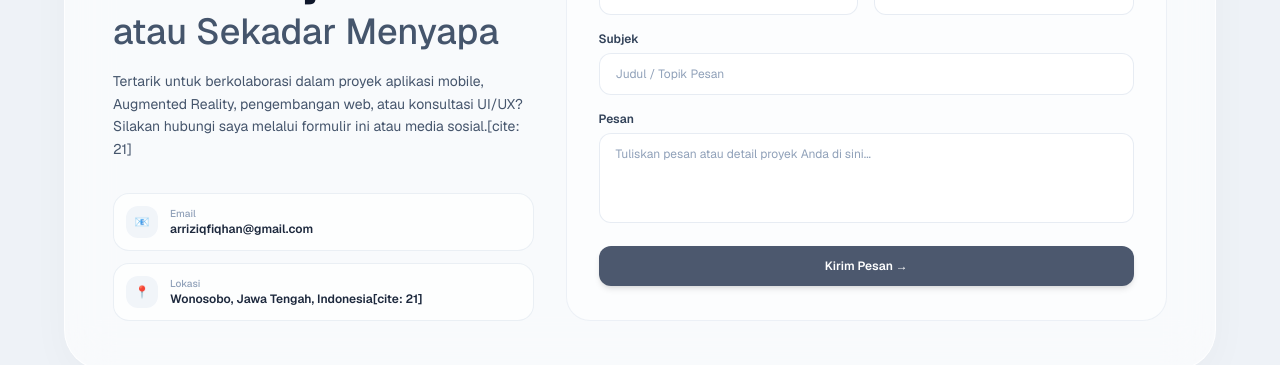
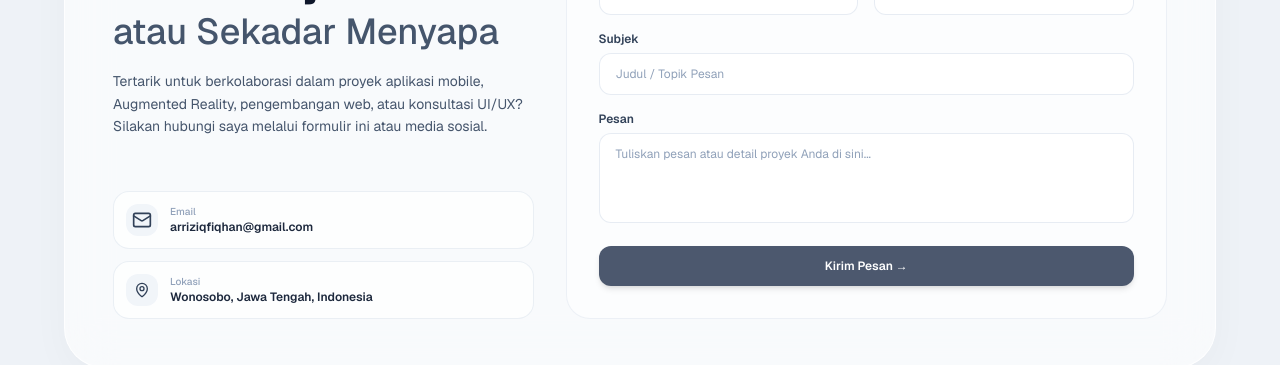
Before and after one commit to fiqhan/portofolio-fiqhan-chusnan-arriziq, a Next.js app: page / in a window 1280 px wide. Shown: the part 5376-5741 px from the top of the page. Built offline with nearby package versions, Linux system fonts and the light colour scheme; no server answers.

Commit message:
update dan revisi

```diff
--- a/components/contacts/page.tsx
+++ b/components/contacts/page.tsx
@@ -1,5 +1,6 @@
 "use client";
 
+import { Mail, MapPin } from "lucide-react";
 import { useState } from "react";
 
 export default function Contact() {
@@ -61,8 +62,7 @@ export default function Contact() {
               <p className="text-slate-600 dark:text-slate-300 text-sm leading-relaxed">
                 Tertarik untuk berkolaborasi dalam proyek aplikasi mobile,
                 Augmented Reality, pengembangan web, atau konsultasi UI/UX?
-                Silakan hubungi saya melalui formulir ini atau media
-                sosial.[cite: 21]
+                Silakan hubungi saya melalui formulir ini atau media sosial.
               </p>
             </div>
 
@@ -70,7 +70,7 @@ export default function Contact() {
             <div className="space-y-3 pt-2">
               <div className="flex items-center gap-3 p-3 rounded-2xl bg-white/70 dark:bg-slate-800/60 border border-slate-200/70 dark:border-slate-700 text-xs">
                 <div className="w-8 h-8 rounded-xl bg-slate-100 dark:bg-slate-700 flex items-center justify-center text-slate-700 dark:text-slate-300">
-                  📧
+                  <Mail className="w-5 h-5" />
                 </div>
                 <div>
                   <p className="text-slate-400 dark:text-slate-400 text-[10px] font-medium">
@@ -87,14 +87,14 @@ export default function Contact() {
 
               <div className="flex items-center gap-3 p-3 rounded-2xl bg-white/70 dark:bg-slate-800/60 border border-slate-200/70 dark:border-slate-700 text-xs">
                 <div className="w-8 h-8 rounded-xl bg-slate-100 dark:bg-slate-700 flex items-center justify-center text-slate-700 dark:text-slate-300">
-                  📍
+                  <MapPin className="w-4 h-4" />
                 </div>
                 <div>
                   <p className="text-slate-400 dark:text-slate-400 text-[10px] font-medium">
                     Lokasi
                   </p>
                   <p className="font-semibold text-slate-800 dark:text-white">
-                    Wonosobo, Jawa Tengah, Indonesia[cite: 21]
+                    Wonosobo, Jawa Tengah, Indonesia
                   </p>
                 </div>
               </div>
@@ -105,14 +105,13 @@ export default function Contact() {
           <div className="lg:col-span-7 bg-white/50 dark:bg-slate-800/50 border border-slate-200/60 dark:border-slate-700/60 rounded-3xl p-6 sm:p-8">
             {submitted ? (
               <div className="h-full flex flex-col items-center justify-center text-center p-8 space-y-3">
-                <span className="text-4xl">✨</span>
+                <span className="text-4xl">✓</span>
                 <h3 className="text-lg font-bold text-slate-900 dark:text-white">
                   Pesan Terkirim!
                 </h3>
                 <p className="text-xs text-slate-500 dark:text-slate-400 max-w-sm">
                   Terima kasih telah menghubungi. Pesan telah diteruskan ke
-                  email saya dan saya akan membalasnya sesegera mungkin.[cite:
-                  21]
+                  email saya dan saya akan membalasnya sesegera mungkin.
                 </p>
               </div>
             ) : (
--- a/next.config.ts
+++ b/next.config.ts
@@ -25,7 +25,7 @@ const nextConfig: NextConfig = {
           {
             key: "Content-Security-Policy",
             value:
-              "default-src 'self'; script-src 'self' 'unsafe-inline' 'unsafe-eval' https://challenges.cloudflare.com; frame-src 'self' https://challenges.cloudflare.com; connect-src 'self' https://challenges.cloudflare.com data:; style-src 'self' 'unsafe-inline'; img-src 'self' data: https:; font-src 'self' data:;",
+              "default-src 'self'; script-src 'self' 'unsafe-inline' 'unsafe-eval' https://challenges.cloudflare.com; frame-src 'self' https://challenges.cloudflare.com; connect-src 'self' https://*.cloudflare.com data:; style-src 'self' 'unsafe-inline'; img-src 'self' data: https:; font-src 'self' data:;",
           },
         ],
       },
```
